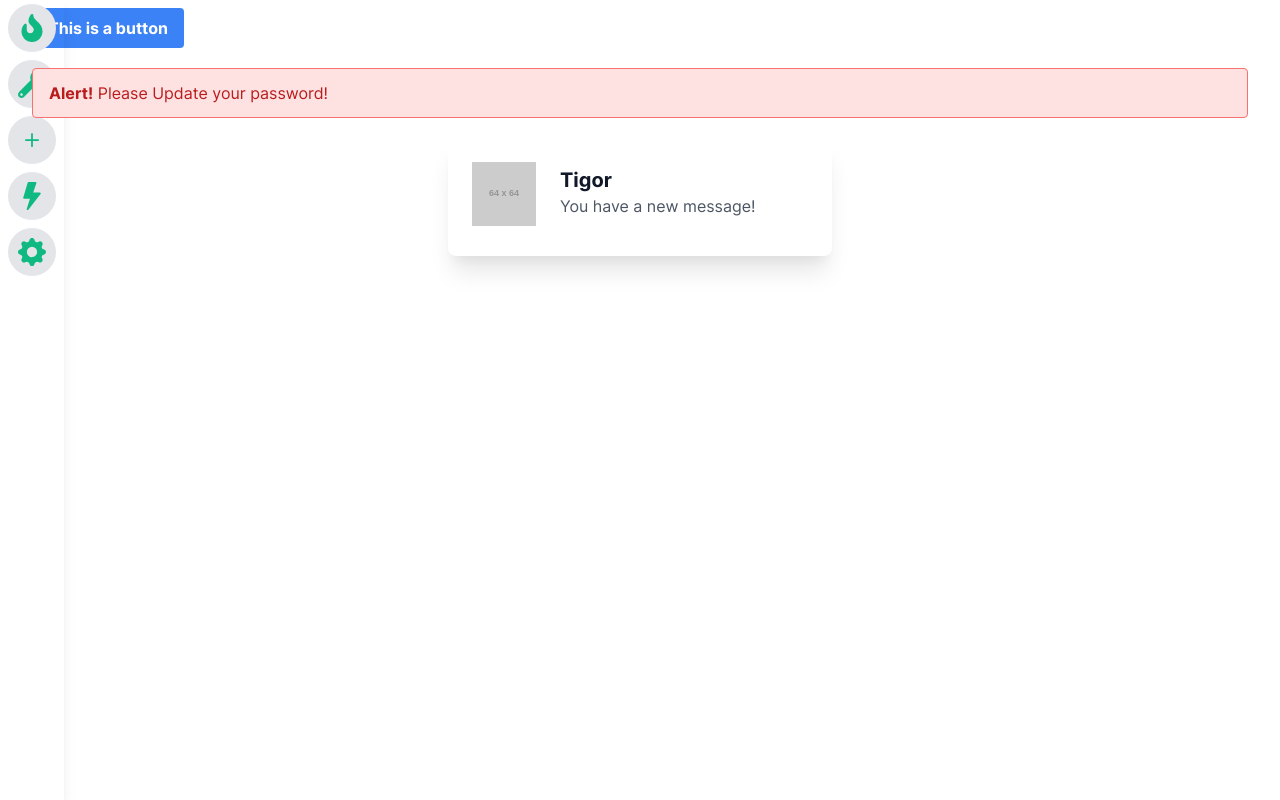
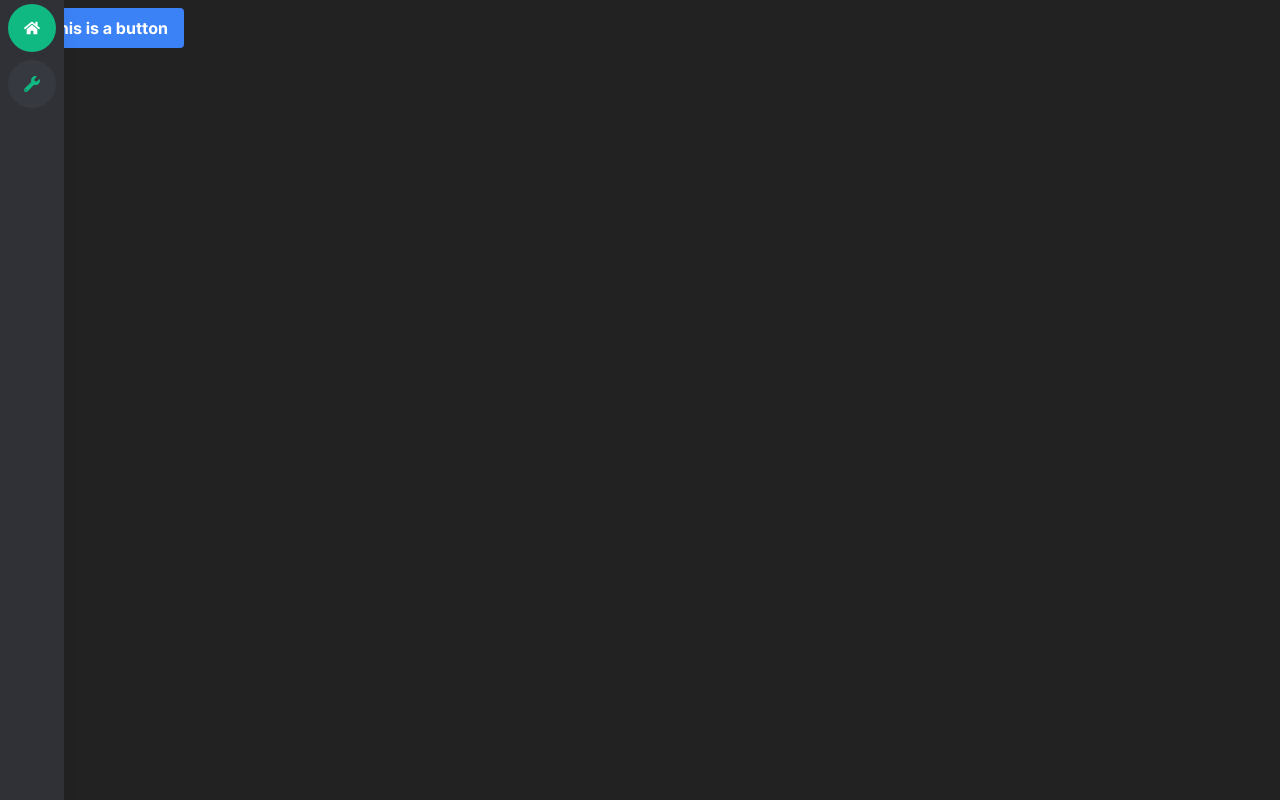
Before and after one commit to tigorlazuardi/at-home-abandoned, a Next.js app: page / in a window 1280 px wide. Built offline with nearby package versions, Linux system fonts and the light colour scheme.

Commit message:
wip(sidebar): update sidebar to be functional

```diff
--- a/commitlint.config.js
+++ b/commitlint.config.js
@@ -6,7 +6,7 @@ module.exports = {
 		'type-enum': [
 			2,
 			'always',
-			['feat', 'fix', 'docs', 'chore', 'style', 'refactor', 'ci', 'test', 'perf', 'revert', 'vercel'],
+			['feat', 'fix', 'docs', 'chore', 'style', 'refactor', 'ci', 'test', 'perf', 'revert', 'vercel', 'wip'],
 		],
 	},
 }
--- /dev/null
+++ b/src/components/Sidebar/Entries.tsx
@@ -0,0 +1,29 @@
+import { ReactElement } from 'react'
+import { FaHome, FaWrench } from 'react-icons/fa'
+
+export interface EntryItem {
+	icon: ReactElement
+	size: number
+	tooltip_text: string
+	link_target?: string
+	is_active: (route: string) => boolean
+}
+
+const entries: EntryItem[] = [
+	{
+		icon: <FaHome />,
+		size: 28,
+		tooltip_text: 'Home',
+		link_target: '/',
+		is_active: (route: string) => route === '/',
+	},
+	{
+		icon: <FaWrench />,
+		size: 28,
+		tooltip_text: 'Components',
+		link_target: '/components',
+		is_active: (route: string) => route === '/components',
+	},
+]
+
+export default entries
--- /dev/null
+++ b/src/components/Sidebar/Sidebar.tsx
@@ -0,0 +1,67 @@
+import clsx from 'clsx'
+import { useRouter } from 'next/router'
+import * as React from 'react'
+
+import entries from './Entries'
+
+const SideBar = () => {
+	return (
+		<nav className='fixed top-0 left-0 flex flex-col w-16 h-screen m-0 text-white shadow-lg bg-white-800 dark:text-dark dark:bg-discord-800'>
+			{entries.map((v, i) => (
+				<SideBarIcon
+					key={i}
+					text={v.tooltip_text}
+					icon={v.icon}
+					link_target={v.link_target}
+					is_active={v.is_active}
+				/>
+			))}
+		</nav>
+	)
+}
+
+interface SideBarIconProp {
+	icon: React.ReactElement
+	text: string
+	link_target?: string
+	is_active?: (route: string) => boolean
+}
+
+const SideBarIcon = ({
+	icon,
+	text,
+	link_target,
+	is_active,
+}: SideBarIconProp) => {
+	const router = useRouter()
+	const active = is_active?.(router.route) || false
+	return (
+		<div className='my-1'>
+			<div
+				className={clsx({
+					'sidebar-icons group': true,
+					'bg-green-500 dark:bg-green-500': active,
+					'text-white dark:text-white': active,
+				})}
+				onClick={() => {
+					link_target && router.push(link_target)
+				}}
+			>
+				{icon}
+				<Tooltip text={text} />
+			</div>
+		</div>
+	)
+}
+
+interface TooltipProp {
+	text: string
+}
+
+const Tooltip = ({ text }: TooltipProp) => (
+	<span className={'sidebar-tooltip-scale-0 group-hover:scale-100'}>
+		{text}
+	</span>
+)
+
+export default SideBar
--- a/src/pages/index.tsx
+++ b/src/pages/index.tsx
@@ -1,44 +1,17 @@
-import Image from 'next/image'
 import * as React from 'react'
 
 import Layout from '@/components/layout/Layout'
 import Seo from '@/components/Seo'
 
 export default function LearnPage(): JSX.Element {
-	const image = 'https://via.placeholder.com/64x64'
 	return (
-		<Layout dark={false}>
+		<Layout dark={true}>
 			<Seo />
 			<main className='bg-white dark:bg-dark dark:text-white text-dark'>
 				<section className='container py-2'>
 					<button className='py-2 px-4 font-bold text-white bg-blue-500 rounded hover:bg-blue-300'>
 						This is a button
 					</button>
-
-					<div
-						className='relative py-3 px-4 my-5 text-red-700 bg-red-100 rounded border border-red-400'
-						role='alert'
-					>
-						<strong className='font-bold'>Alert!</strong>{' '}
-						<span className='block sm:inline'>Please Update your password!</span>
-					</div>
-
-					<div className='flex p-6 mx-auto max-w-sm bg-white rounded-lg shadow-xl hover:animate-bounce'>
-						<div className='flex-shrink-0'>
-							<Image
-								unoptimized
-								src={image}
-								alt='placeholder 64x64'
-								width='64'
-								height='64'
-								className='w-12 h-12'
-							/>
-						</div>
-						<div className='pt-1 ml-6'>
-							<h4 className='text-xl text-gray-900'>Tigor</h4>
-							<p className='text-base text-gray-600'>You have a new message!</p>
-						</div>
-					</div>
 				</section>
 			</main>
 		</Layout>
--- a/src/styles/globals.css
+++ b/src/styles/globals.css
@@ -36,8 +36,9 @@
 		font-weight: 100 900;
 		font-display: optional;
 		src: url('/fonts/inter-var-latin.woff2') format('woff2');
-		unicode-range: U+0000-00FF, U+0131, U+0152-0153, U+02BB-02BC, U+02C6, U+02DA, U+02DC, U+2000-206F, U+2074,
-			U+20AC, U+2122, U+2191, U+2193, U+2212, U+2215, U+FEFF, U+FFFD;
+		unicode-range: U+0000-00FF, U+0131, U+0152-0153, U+02BB-02BC, U+02C6,
+			U+02DA, U+02DC, U+2000-206F, U+2074, U+20AC, U+2122, U+2191, U+2193,
+			U+2212, U+2215, U+FEFF, U+FFFD;
 	}
 
 	.cursor-newtab {
@@ -85,12 +86,17 @@
 @layer utilities {
 	.animated-underline {
 		background-image: linear-gradient(#33333300, #33333300),
-			linear-gradient(to right, var(--clr-primary-400), var(--clr-primary-500));
+			linear-gradient(
+				to right,
+				var(--clr-primary-400),
+				var(--clr-primary-500)
+			);
 		background-size: 100% 2px, 0 2px;
 		background-position: 100% 100%, 0 100%;
 		background-repeat: no-repeat;
 		transition: 0.3s ease;
-		transition-property: background-size, color, background-color, border-color;
+		transition-property: background-size, color, background-color,
+			border-color;
 	}
 	.animated-underline:hover,
 	.animated-underline:focus-visible {
@@ -99,5 +105,9 @@
 }
 
 .sidebar-icons {
-	@apply flex relative justify-center items-center mx-auto w-12 h-12 text-green-500 rounded-3xl transition-all duration-200 bg-discord-300 hover:bg-green-600 hover:text-white hover:rounded-xl dark:text-green-700 dark:hover:text-white dark:bg-discord-700 ease-linear;
+	@apply relative flex items-center justify-center w-12 h-12 mx-auto text-green-500 transition-all duration-200 ease-linear rounded-3xl bg-discord-300 hover:bg-green-600 hover:text-white hover:rounded-xl dark:text-green-500 dark:hover:text-white dark:bg-discord-700 dark:hover:bg-green-600;
 }
+
+.sidebar-tooltip-scale-0 {
+	@apply absolute z-50 w-auto p-2 m-2 text-xs font-bold text-white transition-all duration-100 origin-right scale-0 rounded-md shadow-md left-14 min-w-max bg-discord-900 2xl:text-lg sm-max:hidden dark:bg-discord-700;
+}
```
Also changed, not shown: src/components/layout/Layout.tsx (+9 -3 lines), src/pages/components.tsx (+129 -37 lines), 1 other file (tests, documents, lock files or other folders).
